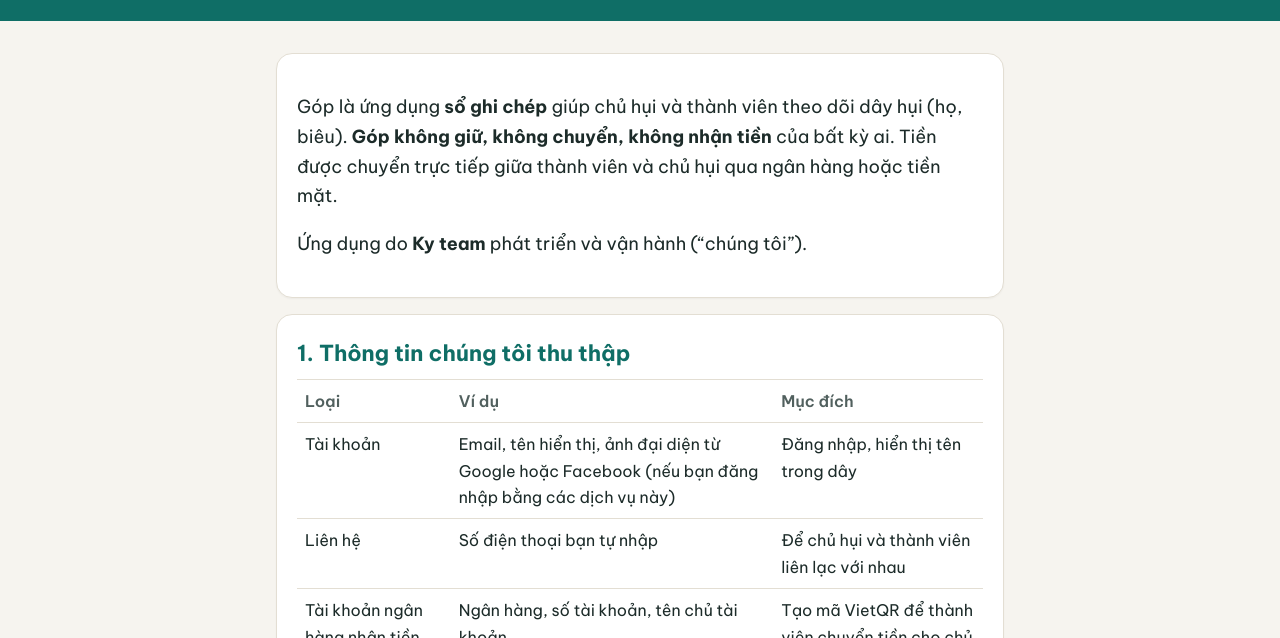
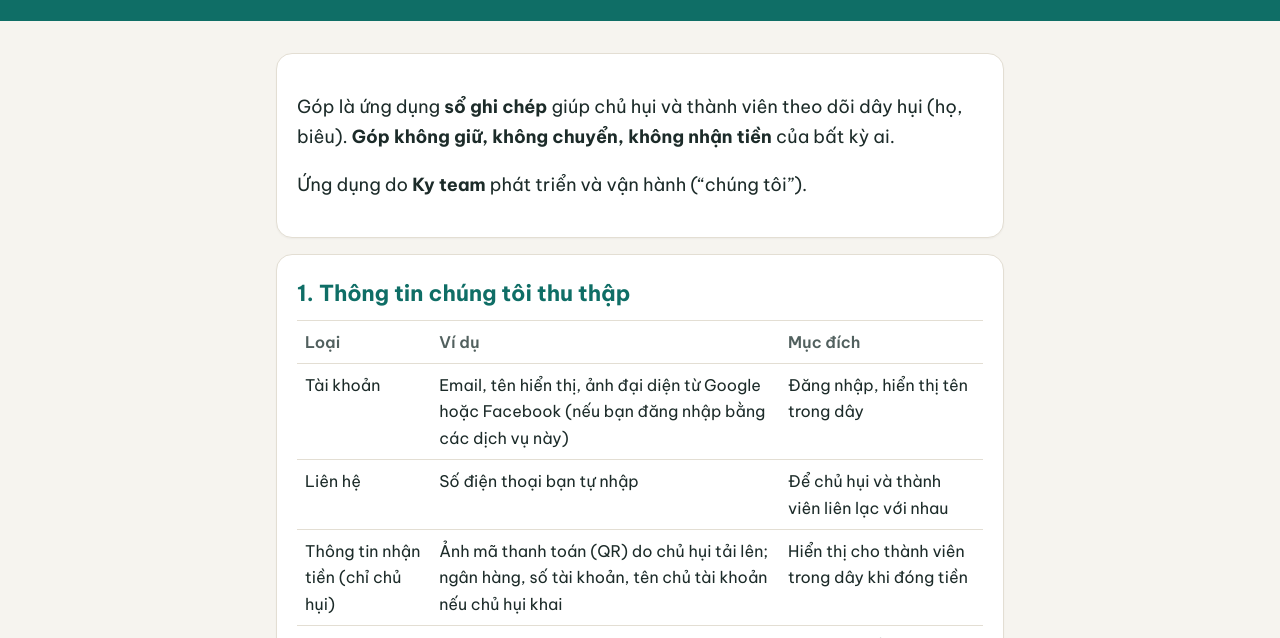
Before and after one commit to ToanBuiQ/gop-legal, a plain HTML site: page privacy.html in a window 1280 px wide. Shown: the part 162-800 px from the top of the page. Drawn offline with Linux system fonts and the light colour scheme.

Commit message:
Payment QR image; drop transfer wording

```diff
--- a/privacy.html
+++ b/privacy.html
@@ -17,7 +17,7 @@
 </div></header>
 <main class="wrap">
   <section>
-    <p>Góp là ứng dụng <strong>sổ ghi chép</strong> giúp chủ hụi và thành viên theo dõi dây hụi (họ, biêu). <strong>Góp không giữ, không chuyển, không nhận tiền</strong> của bất kỳ ai. Tiền được chuyển trực tiếp giữa thành viên và chủ hụi qua ngân hàng hoặc tiền mặt.</p>
+    <p>Góp là ứng dụng <strong>sổ ghi chép</strong> giúp chủ hụi và thành viên theo dõi dây hụi (họ, biêu). <strong>Góp không giữ, không chuyển, không nhận tiền</strong> của bất kỳ ai.</p>
     <p>Ứng dụng do <strong>Ky team</strong> phát triển và vận hành (“chúng tôi”).</p>
   </section>
 
@@ -28,7 +28,7 @@
       <tbody>
         <tr><td>Tài khoản</td><td>Email, tên hiển thị, ảnh đại diện từ Google hoặc Facebook (nếu bạn đăng nhập bằng các dịch vụ này)</td><td>Đăng nhập, hiển thị tên trong dây</td></tr>
         <tr><td>Liên hệ</td><td>Số điện thoại bạn tự nhập</td><td>Để chủ hụi và thành viên liên lạc với nhau</td></tr>
-        <tr><td>Tài khoản ngân hàng nhận tiền (chỉ chủ hụi)</td><td>Ngân hàng, số tài khoản, tên chủ tài khoản</td><td>Tạo mã VietQR để thành viên chuyển tiền cho chủ hụi</td></tr>
+        <tr><td>Thông tin nhận tiền (chỉ chủ hụi)</td><td>Ảnh mã thanh toán (QR) do chủ hụi tải lên; ngân hàng, số tài khoản, tên chủ tài khoản nếu chủ hụi khai</td><td>Hiển thị cho thành viên trong dây khi đóng tiền</td></tr>
         <tr><td>Dữ liệu dây hụi</td><td>Dây, kỳ, thăm, khoản phải đóng, trạng thái đã nộp/đã xác nhận, bình chọn, nhật ký thao tác</td><td>Vận hành sổ hụi minh bạch</td></tr>
         <tr><td>Thông báo</td><td>Mã thiết bị nhận thông báo (push token), cài đặt nhắc</td><td>Gửi nhắc hạn và cập nhật dây</td></tr>
         <tr><td>Gói trả phí</td><td>Loại gói, ngày hết hạn (do Google Play / RevenueCat cung cấp)</td><td>Mở khoá tính năng PRO/EXTRA</td></tr>
```
Also changed, not shown: delete-account.html (+1 -1 lines).
